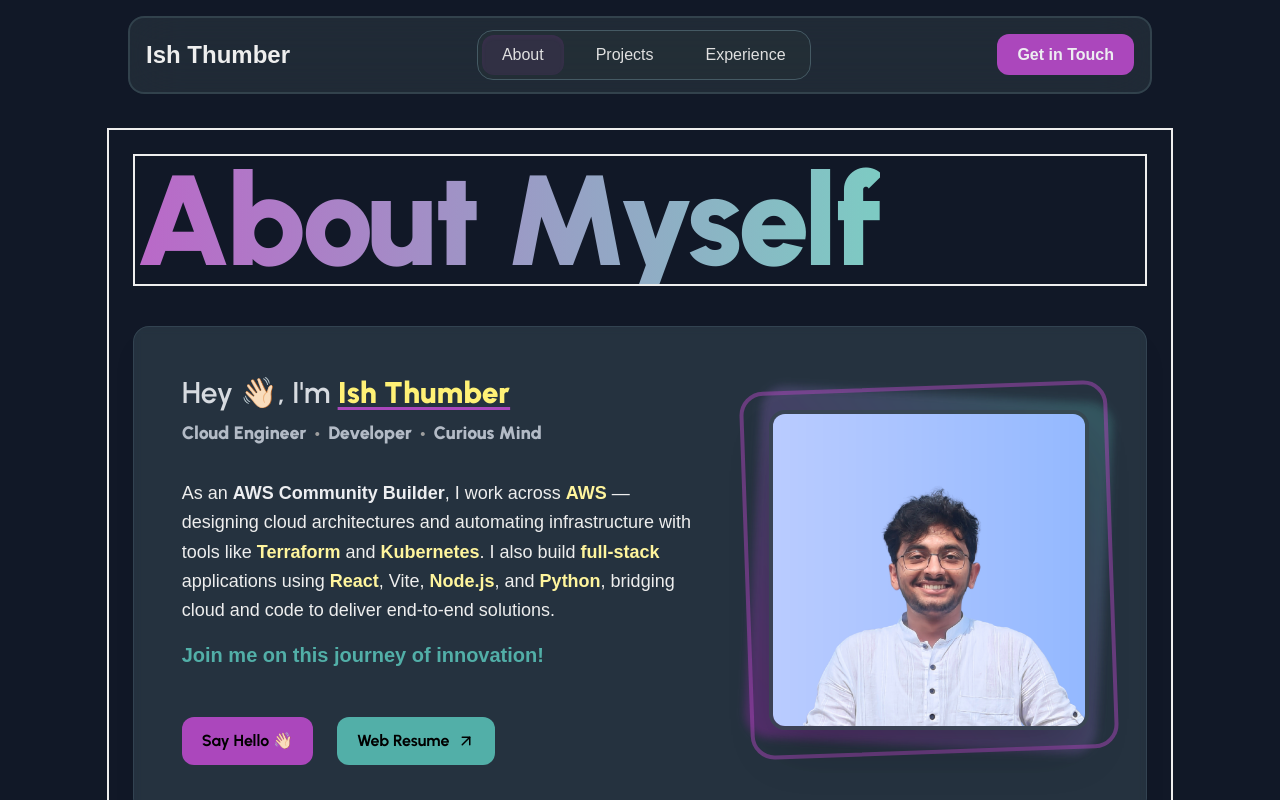
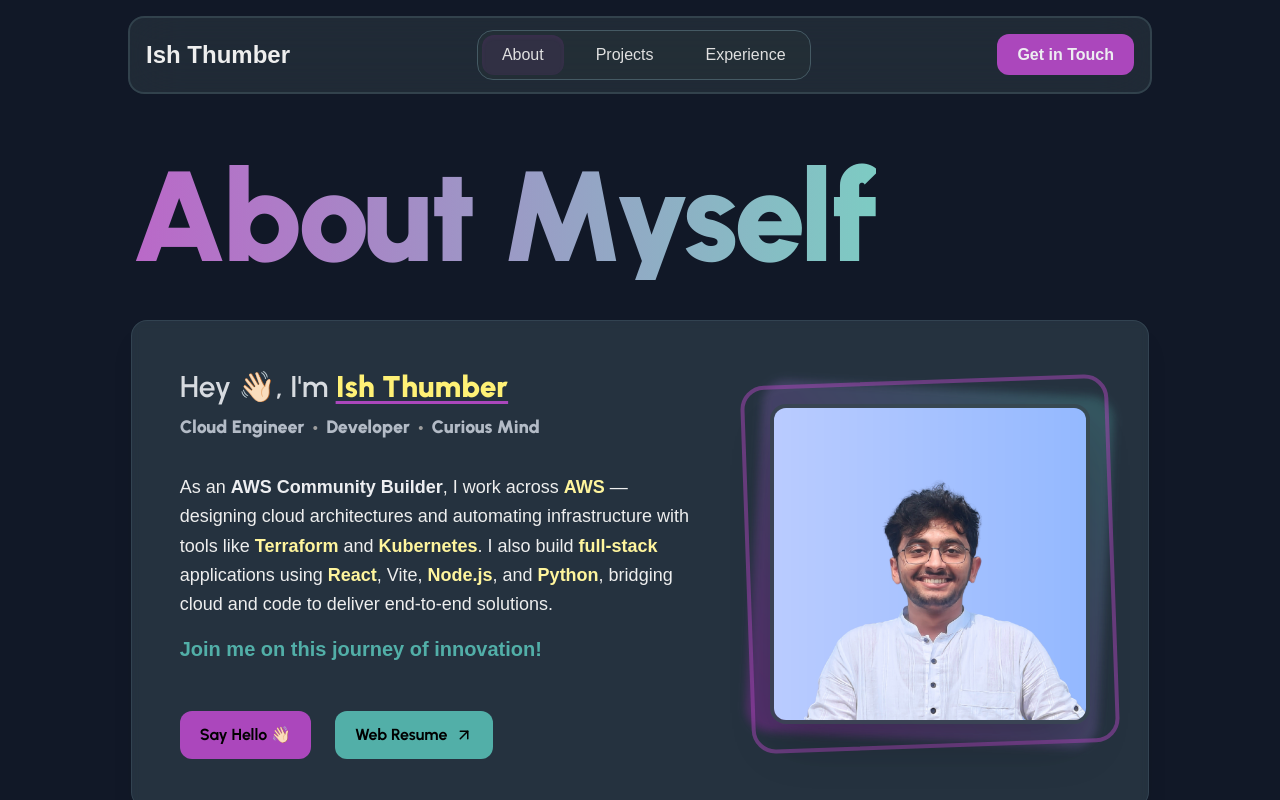
Before and after one commit to IshThumber/Ish-Portfolio, a React (Create React App) app: page /about in a window 1280 px wide. Shown: the top 800 px of the page. Built offline with nearby package versions, Linux system fonts and the light colour scheme; a web font is replaced by a local one.

Commit message:
fix: remove unnecessary border styles for improved layout in About section

```diff
--- a/src/sections/About.js
+++ b/src/sections/About.js
@@ -134,8 +134,8 @@ const AboutPage = () => {
 
       <PageTransition>
         <div className="h-32" />
-        <main className="relative max-w-7xl md:w-5/6 p-2 lg:p-6 font-gtReg text-wild-sand-200 mx-auto border-2">
-          <section className="w-full m-auto mb-10 xl:w-full text-center md:text-left border-2">
+        <main className="relative max-w-7xl md:w-5/6 p-2 lg:p-6 font-gtReg text-wild-sand-200 mx-auto">
+          <section className="w-full m-auto mb-10 xl:w-full text-center md:text-left">
             <h1 className="font-black tracking-tight font-urbanist text-[4rem] lg:text-9xl bg-gradient-to-r from-purple-300 to-genoa-300 inline-block text-transparent bg-clip-text xl:w-fit w-full">
               About Myself
             </h1>
```
